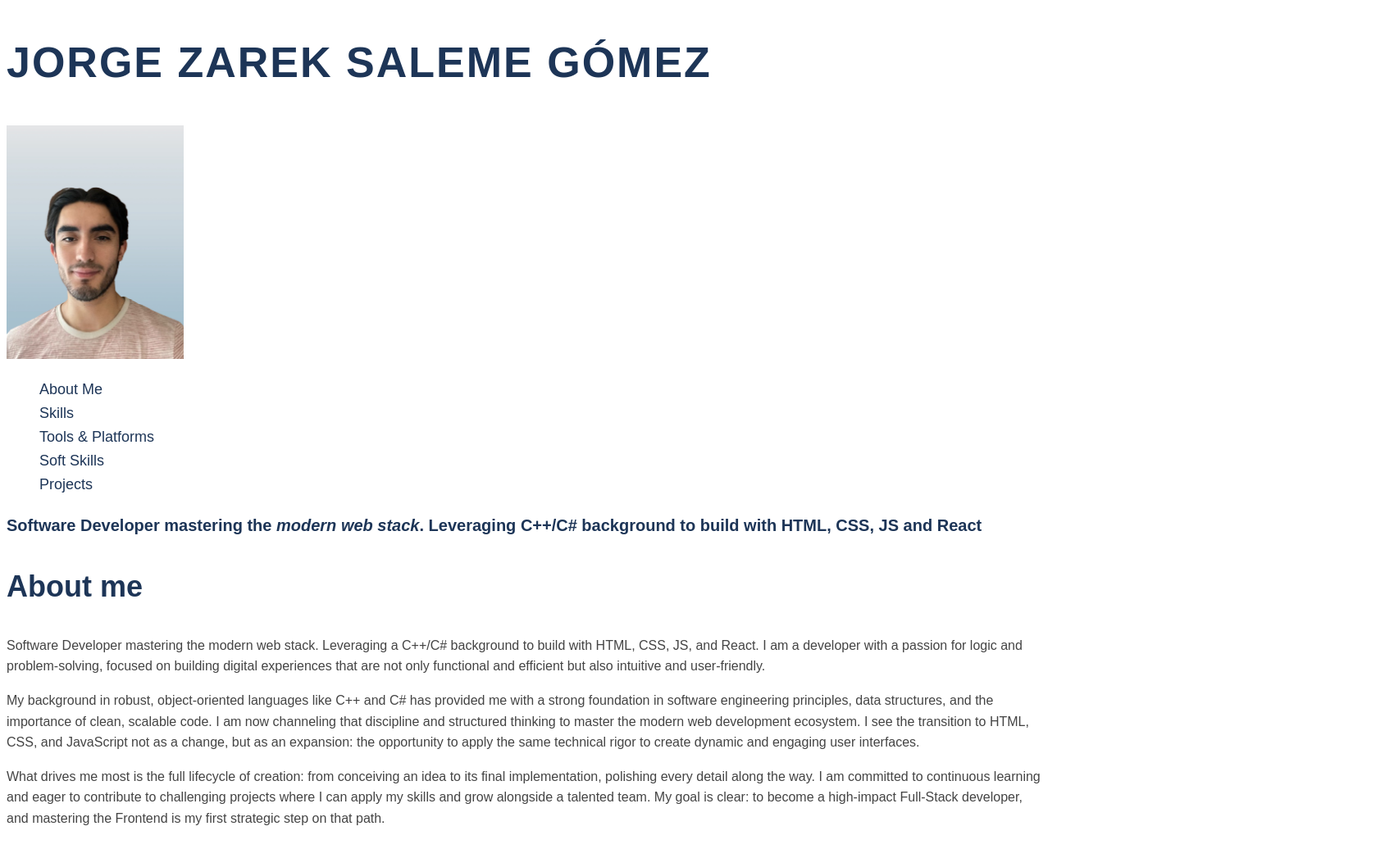
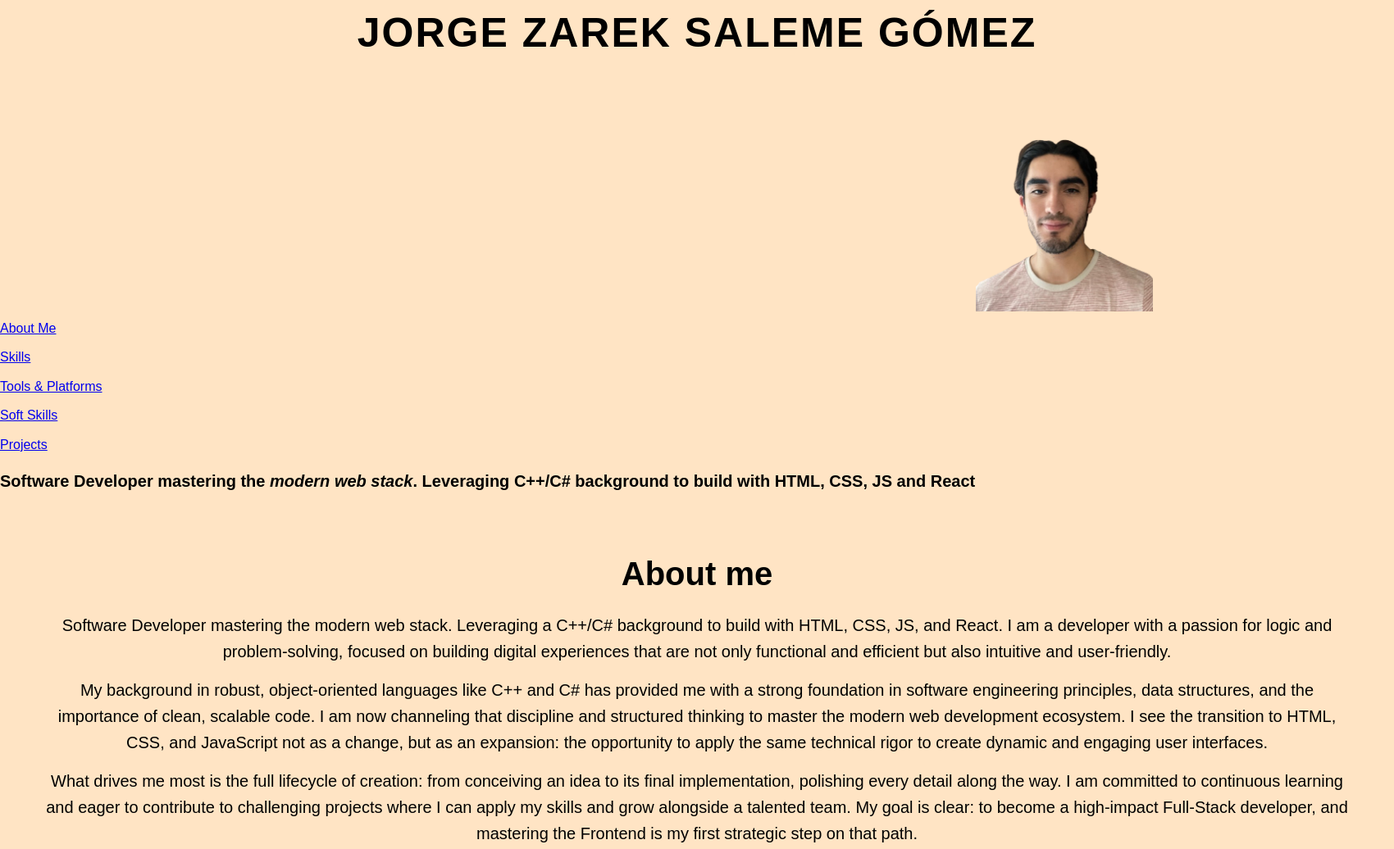
Before and after one commit to zarek21/Portfolio_Project, a plain HTML site: page index.html in a window 1280 px wide. Shown: the top 1036 px of the page at 82% size, 1700 px wide, since content can reach past the window. Drawn offline with Linux system fonts and the light colour scheme.

Commit message:
feat: update styling and structure in CSS and HTML for improved presentation and semantics

```diff
--- a/assets/css/style.css
+++ b/assets/css/style.css
@@ -1,73 +1,69 @@
+* {
+  margin: 0;
+  padding: 0;
+}
+
 body {
   font-family: sans-serif;
-  color: #444;
+  color: #000000;
   line-height: 1.6;
 }
 
 h1,
 h2,
 h3 {
-  color: #1d3557;
+  color: #000000;
   font-weight: 700; /*equivalent to bold*/
+  margin-bottom: 15px;
 }
 
 h1 {
-  font-size: 52px;
+  text-align: center;
+  font-size: 50px;
   text-transform: uppercase;
   letter-spacing: 2px;
 }
 
 h2 {
-  font-size: 36px;
+  font-size: 40px;
 }
 
 h3 {
-  font-size: 24px;
+  font-size: 30px;
 }
 
-.main-nav-list {
+p {
+  font-size: 20px;
+  margin-bottom: 15px;
+}
+
+.container {
+  width: 1700px;
+  margin: 0 auto;
+  background-color: bisque;
+}
+
+.profile-img {
+  padding-left: 70%;
+}
+
+.main-nav-list li {
+  margin-bottom: 10px;
   list-style: none;
 }
 
-nav a {
-  text-decoration: none;
-  color: #1d3557;
-  font-size: 18px;
+#about {
+  text-align: center;
+  padding: 50px;
 }
 
 .tagline {
   font-size: 20px;
   font-weight: 700;
-  color: #1d3557;
+  color: #000000;
+  margin-top: 15px;
 }
 
 .project-description {
   font-style: italic;
 }
-
-footer {
-  background-color: #f1faee;
-  color: #666;
-}
-
-footer a {
-  color: #e63946;
-  text-decoration: none;
-}
-
-nav a:hover,
-nav a:focus {
-  color: #e63946;
-  border-bottom: 2 px solid #1d3557;
-}
-
-footer a:hover,
-footer a:focus {
-  font-weight: bold;
-  text-decoration: underline;
-}
-
-#skills li:first-child {
-  font-weight: bold;
-  color: #1d3557;
-}
--- a/index.html
+++ b/index.html
@@ -7,14 +7,16 @@
     <title>Jorge Zarek Saleme Gómez | Portfolio</title>
   </head>
   <body>
+    <div class="container">
       <header>
         <h1>Jorge Zarek Saleme Gómez</h1>
 
         <img
-        src="/img/profile.jpg"
+          src="/img/ProfilePic-removebg-preview.png"
           alt="Jorge Zarek Saleme Gómez Picture"
           width="216"
           height="285"
+          class="profile-img"
         />
 
         <nav>
@@ -41,16 +43,16 @@
           <h2>About me</h2>
 
           <p>
-          Software Developer mastering the modern web stack. Leveraging a C++/C#
-          background to build with HTML, CSS, JS, and React. I am a developer
-          with a passion for logic and problem-solving, focused on building
-          digital experiences that are not only functional and efficient but
-          also intuitive and user-friendly.
+            Software Developer mastering the modern web stack. Leveraging a
+            C++/C# background to build with HTML, CSS, JS, and React. I am a
+            developer with a passion for logic and problem-solving, focused on
+            building digital experiences that are not only functional and
+            efficient but also intuitive and user-friendly.
           </p>
 
           <p>
-          My background in robust, object-oriented languages like C++ and C# has
-          provided me with a strong foundation in software engineering
+            My background in robust, object-oriented languages like C++ and C#
+            has provided me with a strong foundation in software engineering
             principles, data structures, and the importance of clean, scalable
             code. I am now channeling that discipline and structured thinking to
             master the modern web development ecosystem. I see the transition to
@@ -60,13 +62,13 @@
           </p>
 
           <p>
-          What drives me most is the full lifecycle of creation: from conceiving
-          an idea to its final implementation, polishing every detail along the
-          way. I am committed to continuous learning and eager to contribute to
-          challenging projects where I can apply my skills and grow alongside a
-          talented team. My goal is clear: to become a high-impact Full-Stack
-          developer, and mastering the Frontend is my first strategic step on
-          that path.
+            What drives me most is the full lifecycle of creation: from
+            conceiving an idea to its final implementation, polishing every
+            detail along the way. I am committed to continuous learning and
+            eager to contribute to challenging projects where I can apply my
+            skills and grow alongside a talented team. My goal is clear: to
+            become a high-impact Full-Stack developer, and mastering the
+            Frontend is my first strategic step on that path.
           </p>
         </section>
 
@@ -117,8 +119,9 @@
             />
             <p class="project-description">
               A comprehensive food delivery platform that combines a sleek user
-            interface and user experience. This project showcases my ability to
-            integrate various technologies to create a seamless user experience.
+              interface and user experience. This project showcases my ability
+              to integrate various technologies to create a seamless user
+              experience.
             </p>
             <ul>
               <li>Semantic HTML5</li>
@@ -151,5 +154,6 @@
         </ul>
         <p>&copy; 2025 Jorge Zarek Saleme Gómez</p>
       </footer>
+    </div>
   </body>
 </html>
```
Also changed, not shown: img/ProfilePic-removebg-preview.png (added). Lines whose indentation alone changed are shown as unchanged.
